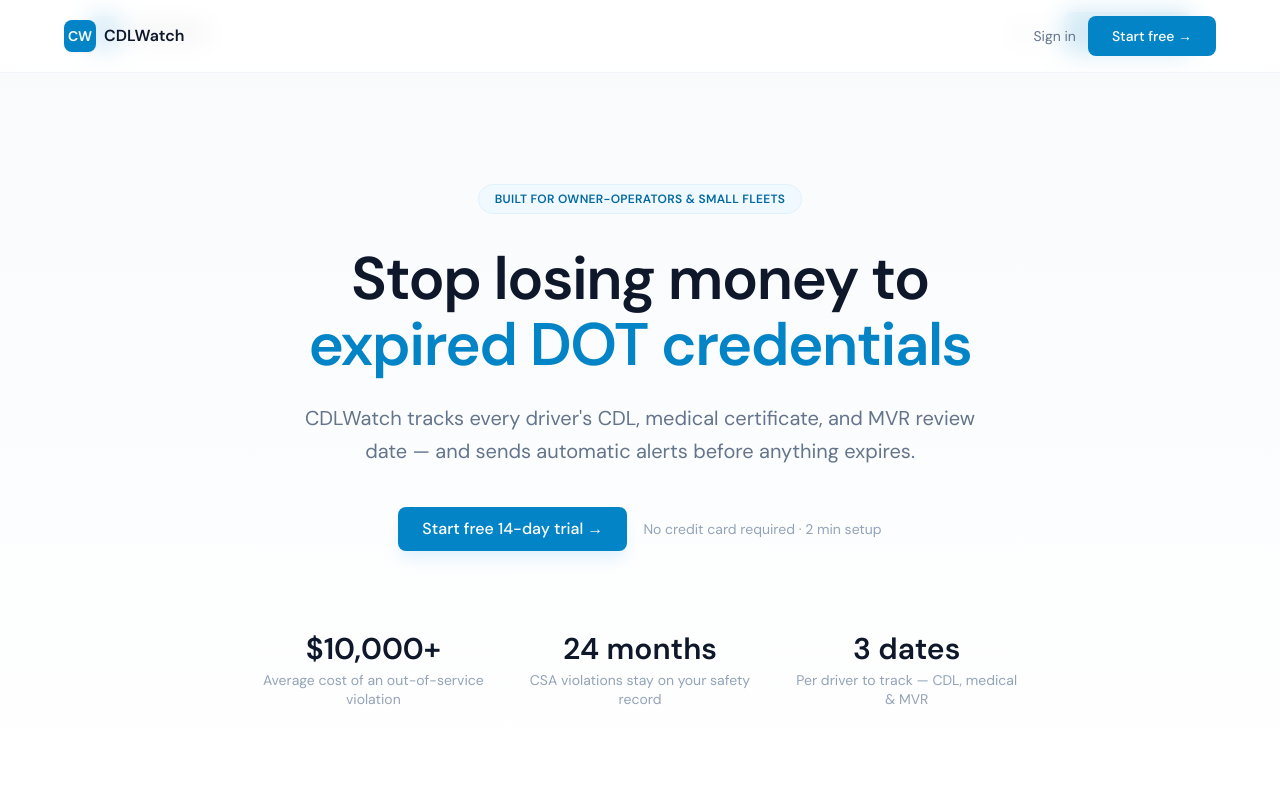
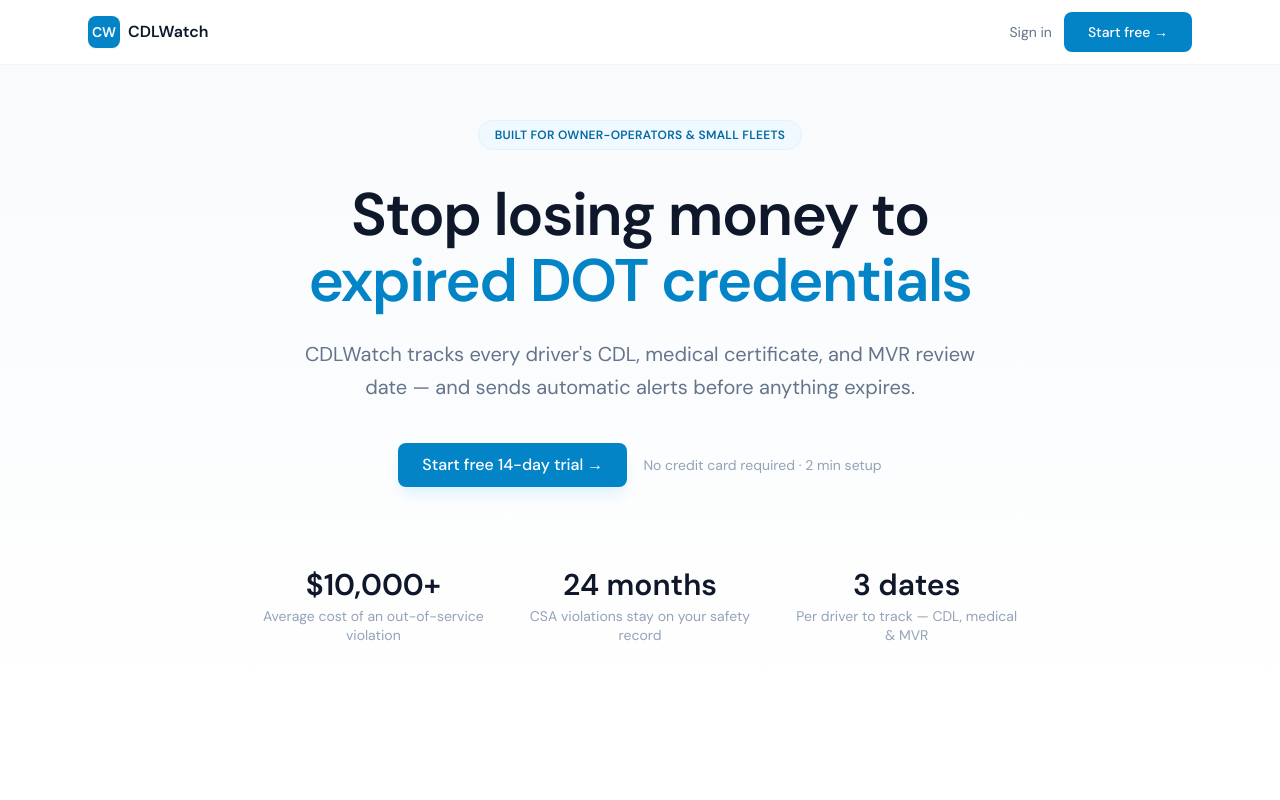
Before and after one commit to GiveMeMace/dotready, a Next.js app: page / in a window 1280 px wide. Shown: the top 800 px of the page. Built offline with nearby package versions, Linux system fonts and the light colour scheme; no server answers.

Commit message:
Update page.tsx

```diff
--- a/app/page.tsx
+++ b/app/page.tsx
@@ -5,24 +5,10 @@
   return (
     <div className="min-h-screen bg-white">
 
-      {/* Nav */}
-      <nav className="fixed top-0 left-0 right-0 z-50 bg-white/80 backdrop-blur-md border-b border-slate-100 px-6 py-4">
-        <div className="max-w-6xl mx-auto flex items-center justify-between">
-          <div className="flex items-center gap-2">
-            <div className="w-8 h-8 bg-brand-600 rounded-lg flex items-center justify-center shadow-sm">
-              <span className="text-white font-bold text-sm">CW</span>
-            </div>
-            <span className="font-semibold text-slate-900">CDLWatch</span>
-          </div>
-          <div className="flex items-center gap-3">
-            <Link href="/auth" className="text-sm text-slate-500 hover:text-slate-900 transition-colors">Sign in</Link>
-            <Link href="/auth?mode=signup" className="btn-primary text-sm px-5 py-2">Start free →</Link>
-          </div>
-        </div>
-      </nav>
+
 
       {/* Hero */}
-      <section className="pt-32 pb-20 px-6 text-center bg-gradient-to-b from-slate-50 to-white">
+      <section className="pt-16 pb-20 px-6 text-center bg-gradient-to-b from-slate-50 to-white">
         <div className="max-w-4xl mx-auto">
           <div className="inline-flex items-center gap-2 bg-brand-50 border border-brand-100 text-brand-700 text-xs font-semibold px-4 py-1.5 rounded-full mb-8 uppercase tracking-wide">
             Built for owner-operators & small fleets
```
